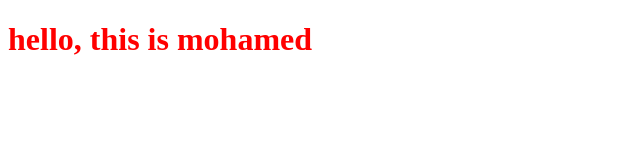
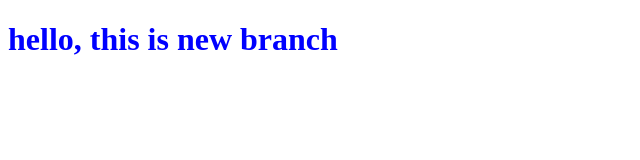
Before and after one commit to muhammad-abdulrahman2425/myproject, a plain HTML site: page index.html in a window 1280 px wide. Shown: the whole page, without its empty margins (0-640 px from the left). Drawn offline with Linux system fonts and the light colour scheme.

Commit message:
changing again

```diff
--- a/index.html
+++ b/index.html
@@ -7,7 +7,7 @@
     <link rel="stylesheet" href="style.css">
 </head>
 <body>
-    <h1>hello, this is mohamed</h1>
+    <h1>hello, this is new branch</h1>
     <script src="app.js" ></script>
 </body>
 </html>
--- a/style.css
+++ b/style.css
@@ -1,5 +1,5 @@
 h1 {
-    color: red;
+    color: blue;
 }
 body {
     box-sizing: border-box;
```
